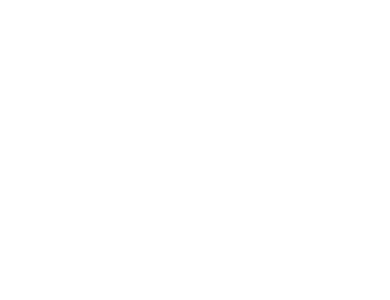
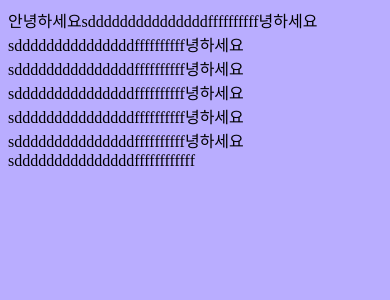
Before and after one commit to lywon725/-7-_front, a React (Create React App) app in the folder new_year_message/: page / in a window 390 px wide. Shown: the top 300 px of the page. Built offline with nearby package versions, Linux system fonts and the light colour scheme.

Commit message:
GlobalStyle 추가
모바일 웹 크기 설정

```diff
--- a/new_year_message/package.json
+++ b/new_year_message/package.json
@@ -9,6 +9,8 @@
     "react": "^18.2.0",
     "react-dom": "^18.2.0",
     "react-scripts": "5.0.1",
+    "styled-component": "^2.8.0",
+    "styled-components": "^5.3.6",
     "web-vitals": "^2.1.0"
   },
   "scripts": {
--- a/new_year_message/src/App.js
+++ b/new_year_message/src/App.js
@@ -1,8 +1,11 @@
+import { GlobalStyle } from './styles/GlobalStyle';
 
 function App() {
   return (
-   <>
-   </>
+    <>
+    <GlobalStyle />
+    <div> 안녕하세요sdddddddddddddddffffffffff녕하세요sdddddddddddddddffffffffff녕하세요sdddddddddddddddffffffffff녕하세요sdddddddddddddddffffffffff녕하세요sdddddddddddddddffffffffff녕하세요sdddddddddddddddffffffffff녕하세요sdddddddddddddddffffffffffff</div>
+    </>
   );
 }
 
--- /dev/null
+++ b/new_year_message/src/styles/GlobalStyle.js
@@ -0,0 +1,28 @@
+import { createGlobalStyle } from 'styled-components';
+
+
+export const GlobalStyle = createGlobalStyle`
+    *{
+        margin: 10;
+        padding: 10;
+    }
+    body {
+        width: 100%;
+    }
+    @media only screen and (min-width: 375px) {
+        body {
+            display: flex;
+            align-items: center;
+            justify-content: center;
+            background-color: #B9ADFF;
+        }
+        .App {
+            width: 375px;
+            height: 100vh;
+            color: #FFF;
+            & > {
+            float: left;
+            }
+        }
+    }
+`;
```
Also changed, not shown: 2 other files (tests, documents, lock files or other folders).
